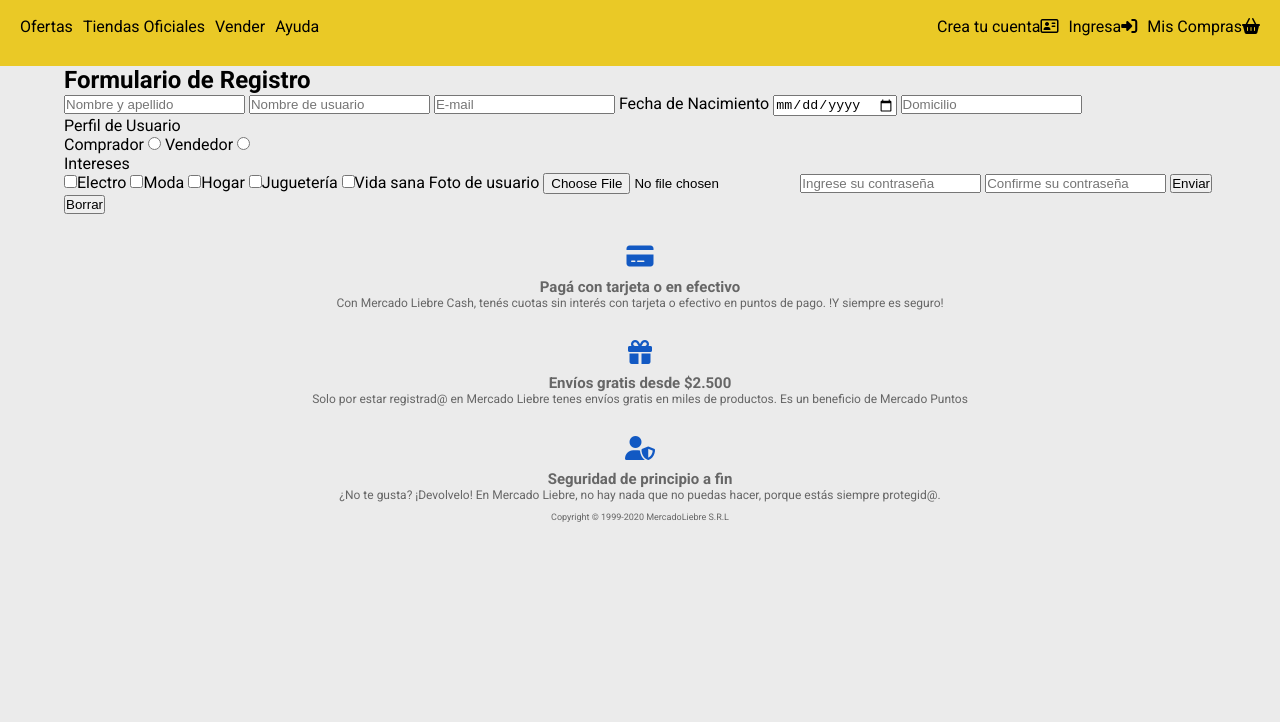
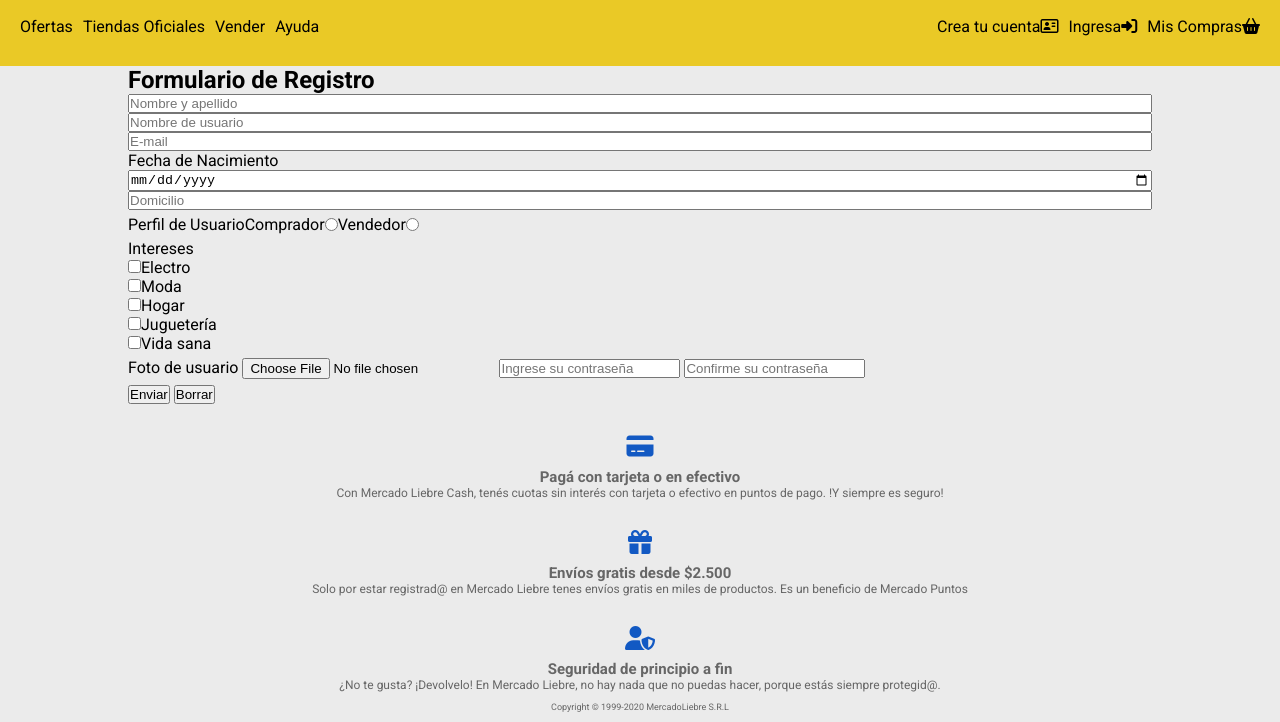
Before and after one commit to Svarium/MercadoLiebre, a website: page views/registro.html in a window 1280 px wide. Shown: the part 114-836 px from the top of the page. Before the commit the page ends 800 px from the top, so only its background shows below. Drawn offline with Linux system fonts and the light colour scheme.

Commit message:
agrego css de login y registro y clases

```diff
--- /dev/null
+++ b/public/css/registro.css
@@ -0,0 +1,30 @@
+.registro--main{
+    width: 80%;
+}
+
+.fomulario-registro{
+    display: flex;
+    flex-direction: column;
+    width: 100%;
+    flex-wrap: wrap;
+    gap: 5px;
+    /* background-color: white; */
+}
+
+.datos--personales{
+    display: flex;
+    flex-direction: column;
+    flex-wrap: wrap;
+}
+
+.form--perfil{
+    display: flex;
+    flex-direction: row;
+
+}
+
+.form--intereses{
+    display: flex;
+    flex-direction: column;
+    flex-wrap: wrap;
+}
--- a/public/css/styles.css
+++ b/public/css/styles.css
@@ -3,4 +3,6 @@
 @import './header.css';
 @import './home.css';
 @import './footer.css';
+@import './registro.css';
+@import './login.css';
 @import './variables.css';
--- a/views/registro.html
+++ b/views/registro.html
@@ -60,20 +60,28 @@
 
     <main class="registro--main">
         <!-- formulario registro -->
-        <div class="registro__main--form">
+        <div class="registro__main--formulario">
             <h2>Formulario de Registro</h2>
-            <form action="/registro" method="POST">
+            <form action="/registro" method="POST" class="fomulario-registro">
+                <div class="datos--personales">
                 <input type="text" name="nombre-apellido" id="nombre-apellido" placeholder="Nombre y apellido" required>
                 <input type="text" name="usuario" id="usuario"  placeholder="Nombre de usuario" required>
                 <input type="email" name="email" id="email" placeholder="E-mail">
                 <label for="fecha">Fecha de Nacimiento</label>
                 <input type="date" name="fecha" id="fecha">
                 <input type="text" name="domicilio" id="domicilio" placeholder="Domicilio">
+                </div>
+
+
+                <div class="form--perfil">
                     <p>Perfil de Usuario</p>
                 <label for="perfil-comprador">Comprador</label>
                 <input type="radio" name="perfil" id="perfil-comprador" value="comprador">
                 <label for="perfil-vendedor">Vendedor</label>
                 <input type="radio" name="perfil" id="perfil-vendedor" value="vendedor">
+
+                </div>
+                <div class="form--intereses">
                     <p>Intereses</p>
                 <label>
                     <input type="checkbox" name="intereses" id="interes" value="electro">Electro
@@ -90,12 +98,19 @@
                 <label>
                     <input type="checkbox" name="intereses" id="interes" value="electro">Vida sana
                 </label>
+                </div>
+
+                <div class="form--password">
                     <label for="foto">Foto de usuario</label>
                     <input type="file" name="foto" accept=".jpg" id="foto">
                     <input type="password" name="password" id="password" placeholder="Ingrese su contraseña" required>
                     <input type="password" name="password2" id="password2" placeholder="Confirme su contraseña" required>
+                </div>
+
+                <div class="form--buttons">
                     <button type="submit">Enviar</button>
                     <button type="reset">Borrar</button>
+                </div>
             </form>
 
         </div>
```
Also changed, not shown: public/css/login.css (added). Lines whose indentation alone changed are shown as unchanged.
